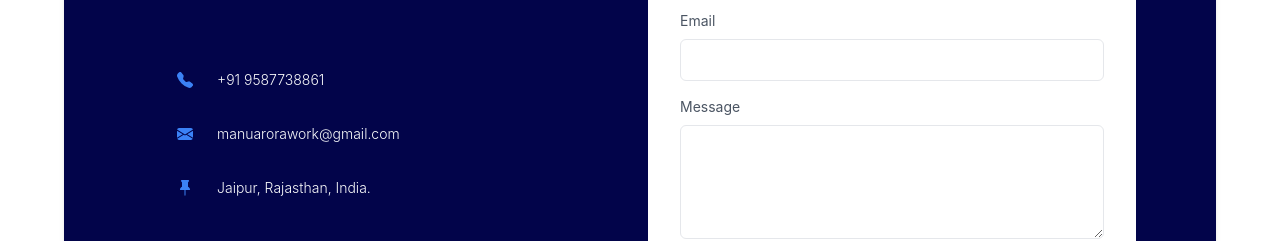
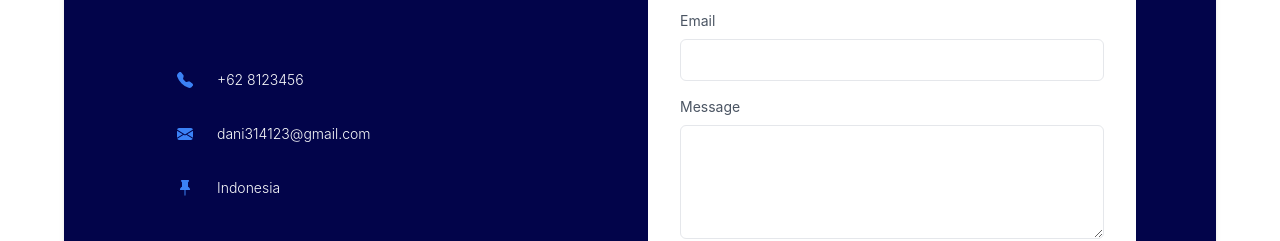
Before and after one commit to dkzhen/portofolio-nextjs, a Next.js app: page /contact in a window 1280 px wide. Shown: the part 559-800 px from the top of the page. Built offline with nearby package versions, Linux system fonts and the light colour scheme.

Commit message:
Update data.js

```diff
--- a/constants/data.js
+++ b/constants/data.js
@@ -2,10 +2,10 @@ const userData = {
   githubUsername: "dkzhen",
   name: "DKZhen",
   designation: "Student",
-  avatarUrl: "/avatar.png",
-  email: "manuarorawork@gmail.com",
-  phone: "+91 9587738861",
-  address: "Jaipur, Rajasthan, India.",
+  avatarUrl: "/",
+  email: "dani314123@gmail.com",
+  phone: "+62 8123456",
+  address: "Indonesia",
   projects: [
     {
       title: "Tailwind Master Kit",
```
